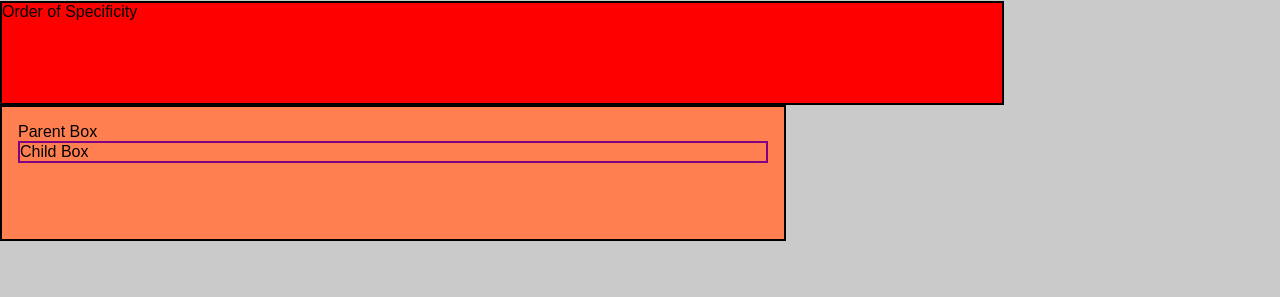
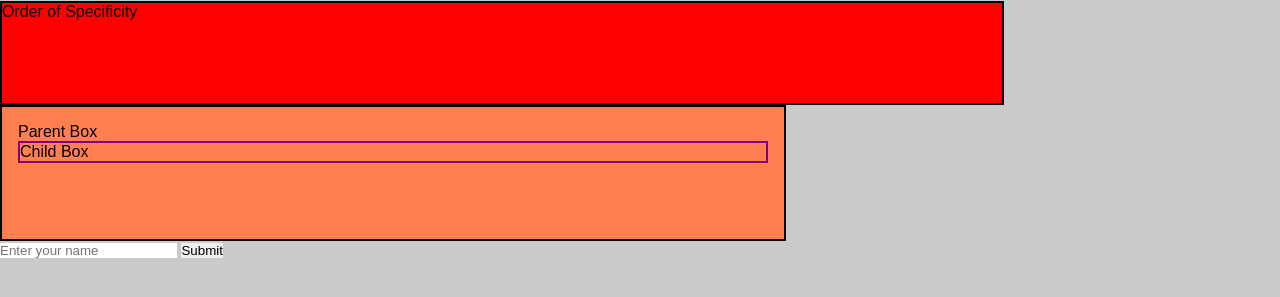
Before and after one commit to burlingtoncodeacademy-students/sdb-may-23-html-css-basics, a plain HTML site: page index.html in a window 1280 px wide. Shown: the part 479-776 px from the top of the page. Drawn offline with Linux system fonts and the light colour scheme.

Commit message:
Added name form

```diff
--- a/index.html
+++ b/index.html
@@ -50,6 +50,11 @@
 
     </section>
 
+    <form action="">
+        <input type="text" placeholder="Enter your name">
+        <button>Submit</button>
+    </form>
+
 </body>
 
 </html>
```
